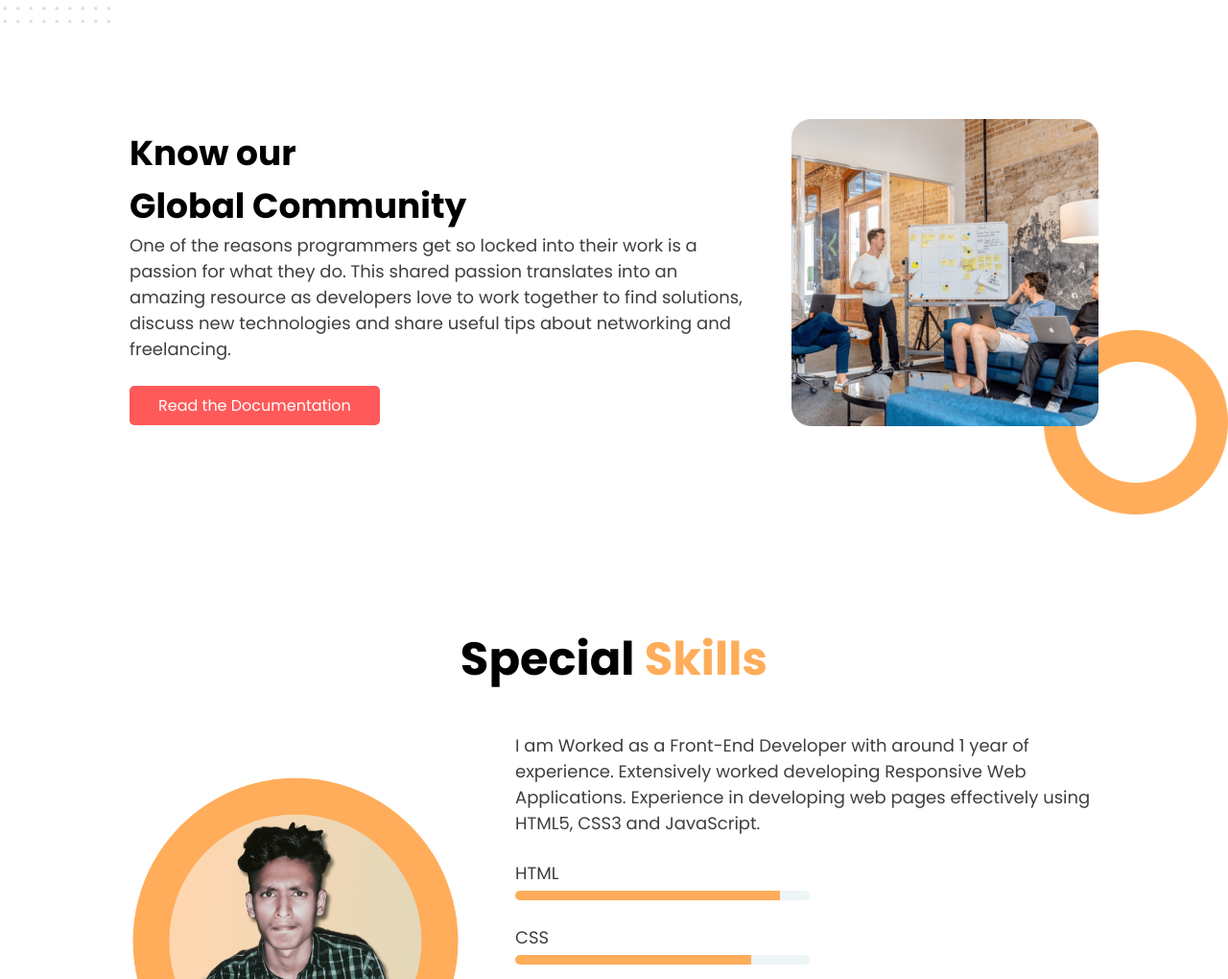
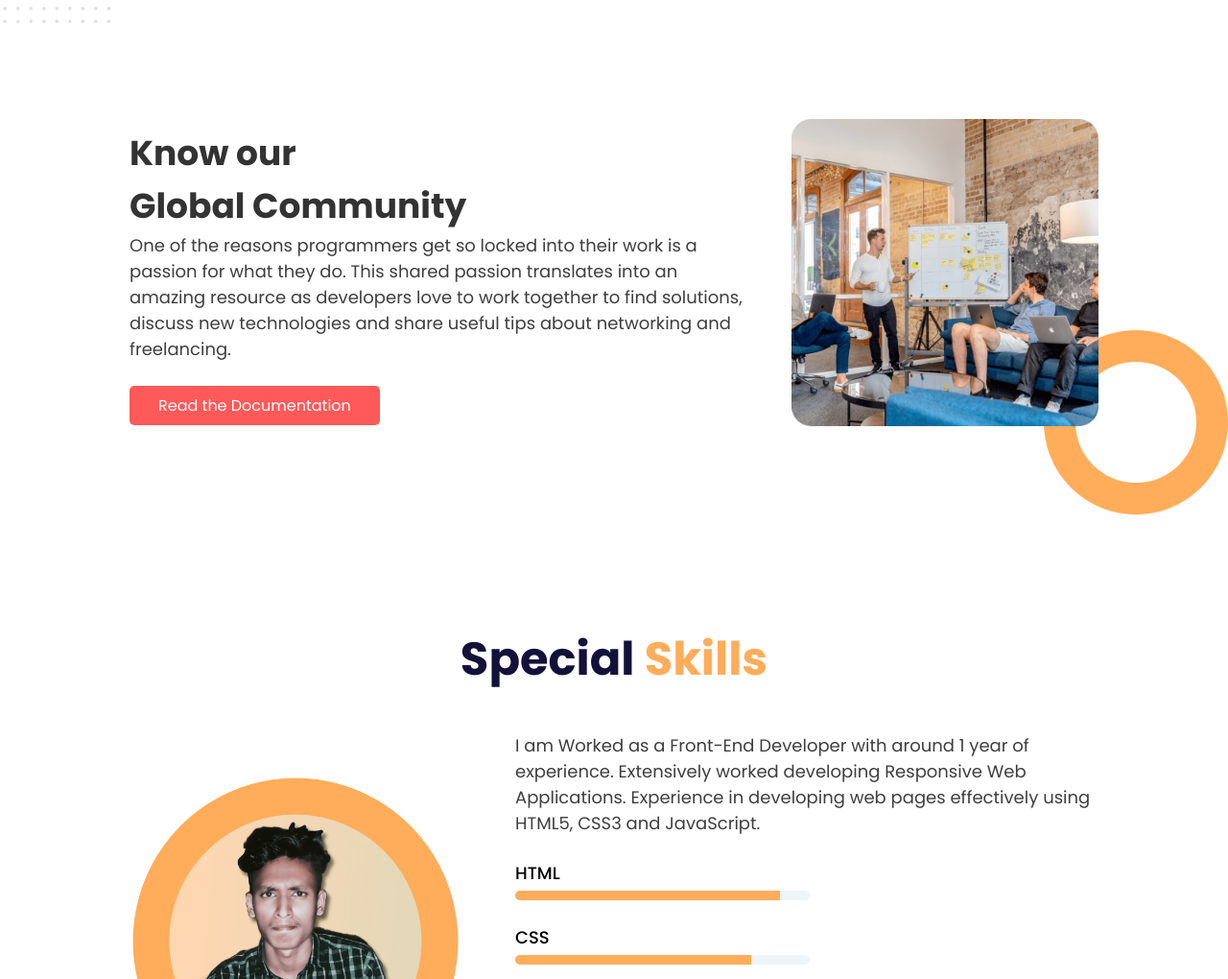
Before and after one commit to codernoyon/assignment-01, a plain HTML site: page index.html in a window 1280 px wide. Shown: the part 1780-2800 px from the top of the page at 96% size. Drawn offline with Linux system fonts and the light colour scheme.

Commit message:
Full Complete

```diff
--- a/css/style.css
+++ b/css/style.css
@@ -49,6 +49,7 @@ section{
     font-size: 48px;
     font-weight: 700;
     margin-bottom: 40px;
+    color: #13103A;
 }
 
 /* ------ Home Section ------ */
@@ -75,6 +76,7 @@ section{
     font-family: 'Yeseva One', cursive;
     font-weight: 400;
     border-left: 3px solid #FF5959;
+    color: #333333;
 }
 
 
@@ -162,6 +164,7 @@ section{
 .develop-detail h2{
     font-size: 36px;
     font-weight: 700;
+    color: #333333;
 }
 
 .develop-detail p{
@@ -187,6 +190,7 @@ section{
 .community-detail h2{
     font-size: 36px;
     font-weight: 700;
+    color: #333333;
 }
 
 .community-detail p{
@@ -228,6 +232,8 @@ section{
 
 .skill-item p{
     margin-bottom: 5px;
+    font-weight: 500;
+    color: #000;
 }
 
 .skill-item li{
```
